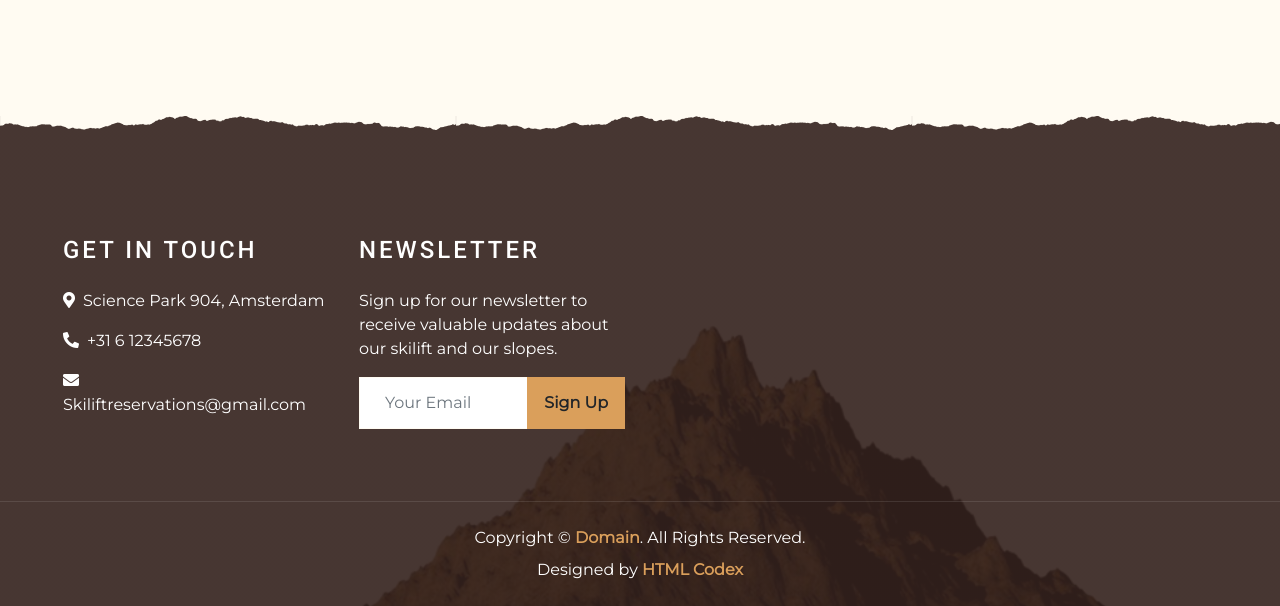
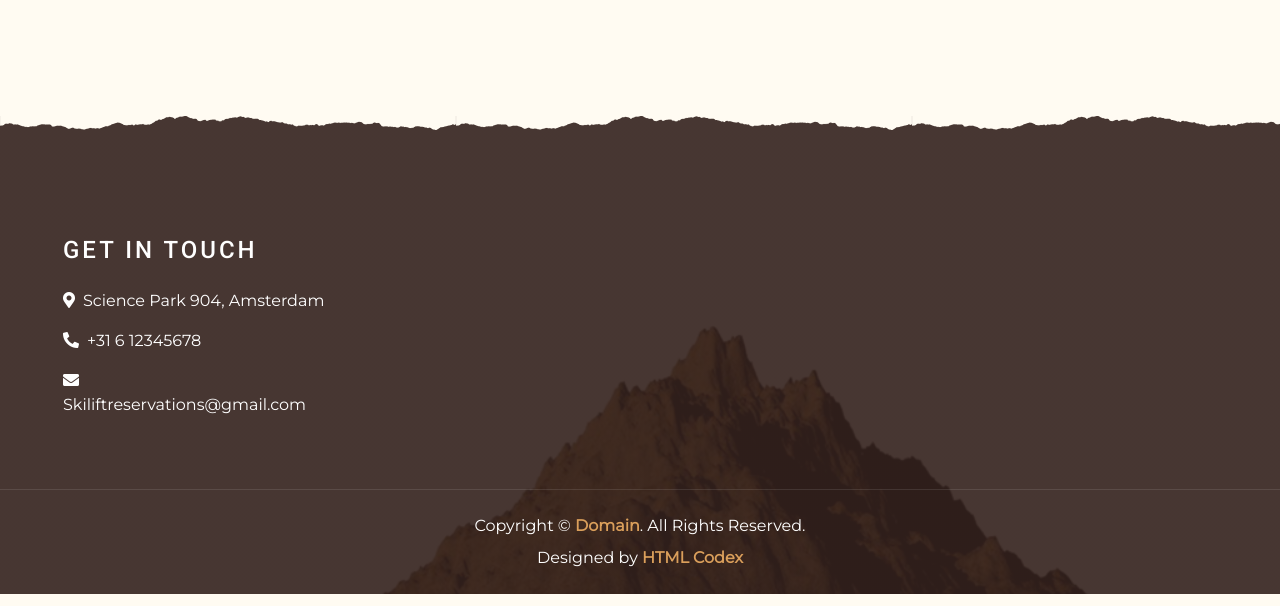
Before and after one commit to HugoEskes/html, a PHP site: page /about.php in a window 1280 px wide. Shown: the part 1645-2251 px from the top of the page. Run offline with PHP 8.4, Linux system fonts and the light colour scheme; some libraries are stand-ins or nearby versions.

Commit message:
Linkjes aangepast

```diff
--- a/about.php
+++ b/about.php
@@ -114,18 +114,6 @@ if (session_status() !== PHP_SESSION_NONE) {
                 <p><i class="fa fa-phone-alt mr-2"></i>+31 6 12345678</p>
                 <p class="m-0"><i class="fa fa-envelope mr-2"></i>Skiliftreservations@gmail.com</p>
             </div>
-            <div class="col-lg-3 col-md-6 mb-5">
-                <h4 class="text-white text-uppercase mb-4" style="letter-spacing: 3px;">Newsletter</h4>
-                <p>Sign up for our newsletter to receive valuable updates about our skilift and our slopes.</p>
-                <div class="w-100">
-                    <div class="input-group">
-                        <input type="text" class="form-control border-light" style="padding: 25px;" placeholder="Your Email">
-                        <div class="input-group-append">
-                            <button class="btn btn-primary font-weight-bold px-3">Sign Up</button>
-                        </div>
-                    </div>
-                </div>
-            </div>
         </div>
         <div class="container-fluid text-center text-white border-top mt-4 py-4 px-sm-3 px-md-5" style="border-color: rgba(256, 256, 256, .1) !important;">
             <p class="mb-2 text-white">Copyright &copy; <a class="font-weight-bold" href="#">Domain</a>. All Rights Reserved.</a></p>
@@ -149,10 +137,6 @@ if (session_status() !== PHP_SESSION_NONE) {
     <script src="lib/tempusdominus/js/moment-timezone.min.js"></script>
     <script src="lib/tempusdominus/js/tempusdominus-bootstrap-4.min.js"></script>
 
-    <!-- Contact Javascript File -->
-    <script src="mail/jqBootstrapValidation.min.js"></script>
-    <script src="mail/contact.js"></script>
-
     <!-- Template Javascript -->
     <script src="js/main.js"></script>
 </body>
```
Also changed, not shown: admin_login.php (+0 -12 lines), login.php (+0 -16 lines), reservation.php (+0 -16 lines).
